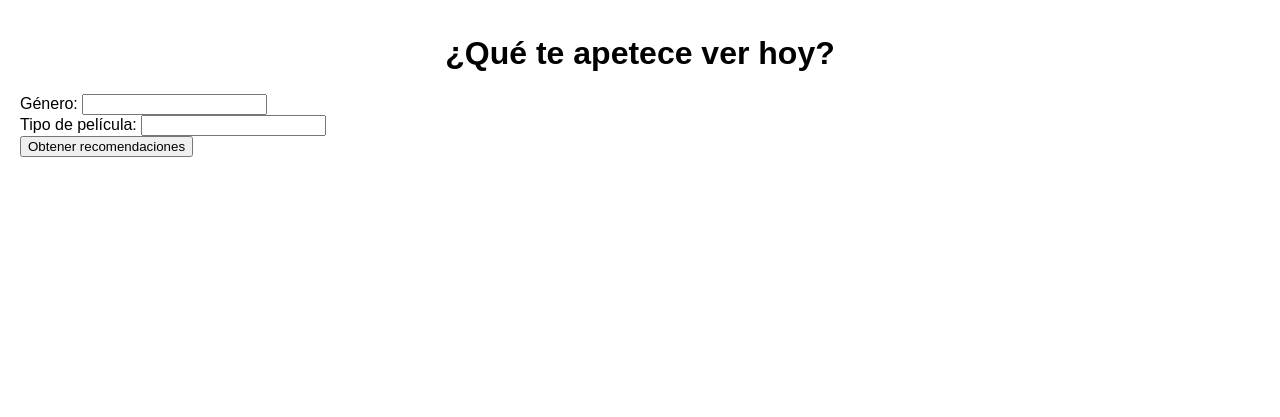
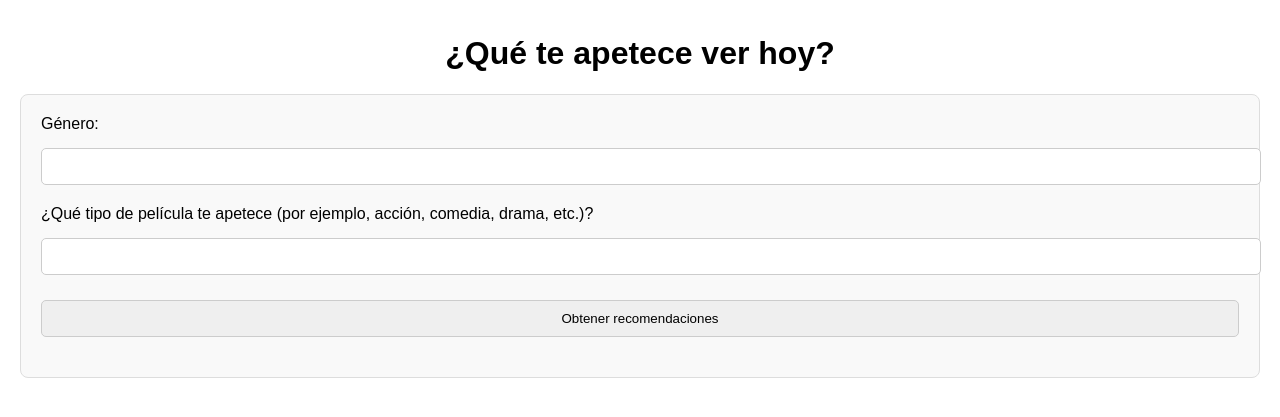
Before and after one commit to jonizaguirre09/ProyectoColaborativoAPI, a Flask app: page /que_te_apetece in a window 1280 px wide. Shown: the part 66-483 px from the top of the page. Run offline with Flask 3, Linux system fonts and the light colour scheme; a user stored in the database is signed in.

Commit message:
Update que_te_parece.html
cambios mejor diseño

```diff
--- a/API_2/templates/que_te_parece.html
+++ b/API_2/templates/que_te_parece.html
@@ -1,10 +1,15 @@
 {% extends "base.html" %}
 
 {% block content %}
-<h1>¿Qué te apetece ver hoy?</h1>
-<form action="{{ url_for('que_te_apetece') }}" method="post">
-    Género: <input type="text" name="genero"><br>
-    Tipo de película: <input type="text" name="tiempo"><br>
-    <input type="submit" value="Obtener recomendaciones">
-</form>
+    <h1>¿Qué te apetece ver hoy?</h1>
+
+    <form action="{{ url_for('que_te_apetece') }}" method="post" class="form-container">
+        <label for="genero">Género:</label>
+        <input type="text" id="genero" name="genero" required>
+
+        <label for="tiempo">¿Qué tipo de película te apetece (por ejemplo, acción, comedia, drama, etc.)?</label>
+        <input type="text" id="tiempo" name="tiempo" required>
+
+        <input type="submit" value="Obtener recomendaciones">
+    </form>
 {% endblock %}
```
